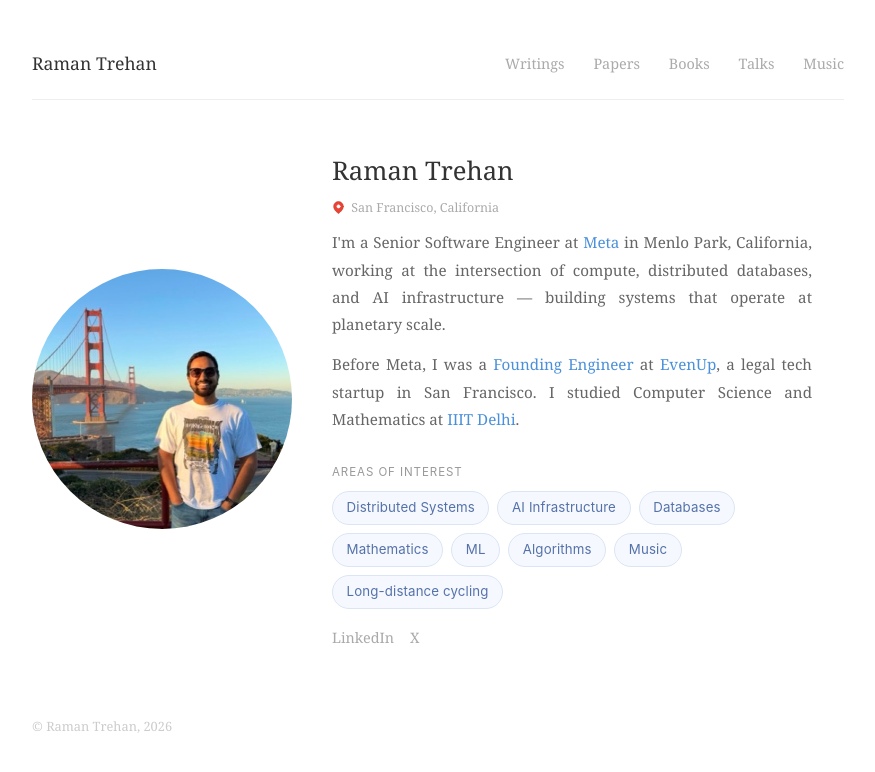
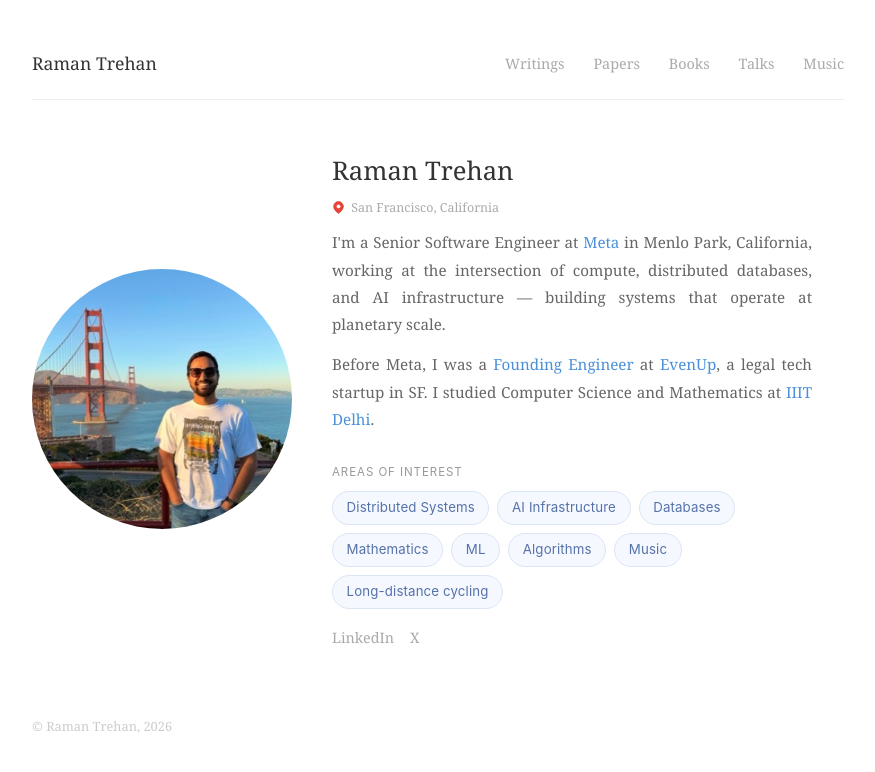
Before and after one commit to ramandeeptrehan/ramandeeptrehan.github.io, a Jekyll site: the page built from index.html, in a window 1280 px wide. Shown: the top 772 px of the page, without its empty margins (202-1077 px from the left). Built offline with Jekyll 4.4.1, drawn with Linux system fonts in a browser that asks for light colours.

Commit message:
Shorten San Francisco to SF in bio

```diff
--- a/index.html
+++ b/index.html
@@ -14,7 +14,7 @@
       San Francisco, California
     </p>
     <p class="bio">I'm a Senior Software Engineer at <span class="highlight">Meta</span> in Menlo Park, California, working at the intersection of compute, distributed databases, and AI infrastructure — building systems that operate at planetary scale.</p>
-    <p class="bio">Before Meta, I was a <span class="highlight">Founding Engineer</span> at <span class="highlight">EvenUp</span>, a legal tech startup in San Francisco. I studied Computer Science and Mathematics at <span class="highlight">IIIT Delhi</span>.</p>
+    <p class="bio">Before Meta, I was a <span class="highlight">Founding Engineer</span> at <span class="highlight">EvenUp</span>, a legal tech startup in SF. I studied Computer Science and Mathematics at <span class="highlight">IIIT Delhi</span>.</p>
 
     <div class="interests">
       <p class="interests-label">Areas of Interest</p>
```
